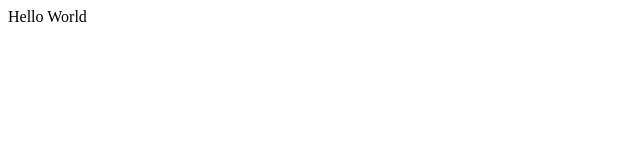
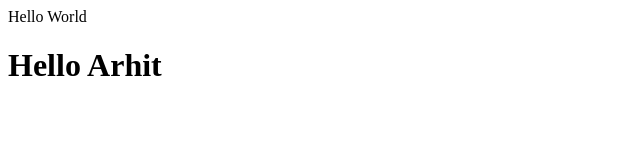
Before and after one commit to CaptAlpha/Git-Session2022, a plain HTML site: page WebDev/index.html in a window 1280 px wide. Shown: the whole page, without its empty margins (0-640 px from the left). Drawn offline with Linux system fonts and the light colour scheme.

Commit message:
added hello

```diff
--- a/WebDev/index.html
+++ b/WebDev/index.html
@@ -1,3 +1,4 @@
 <body>
     Hello World
+    <h1>Hello Arhit</h1>
 </body>
```
